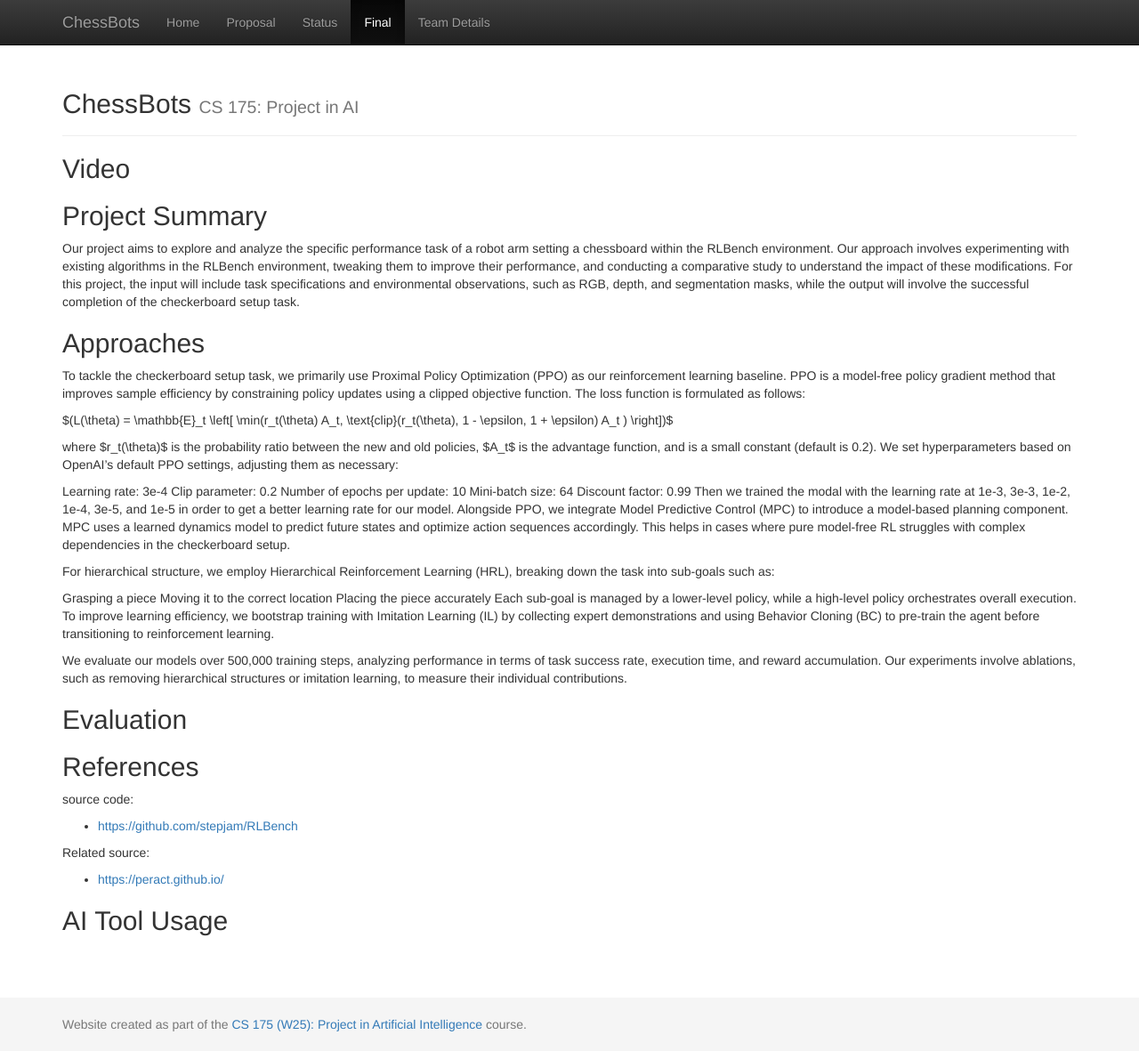
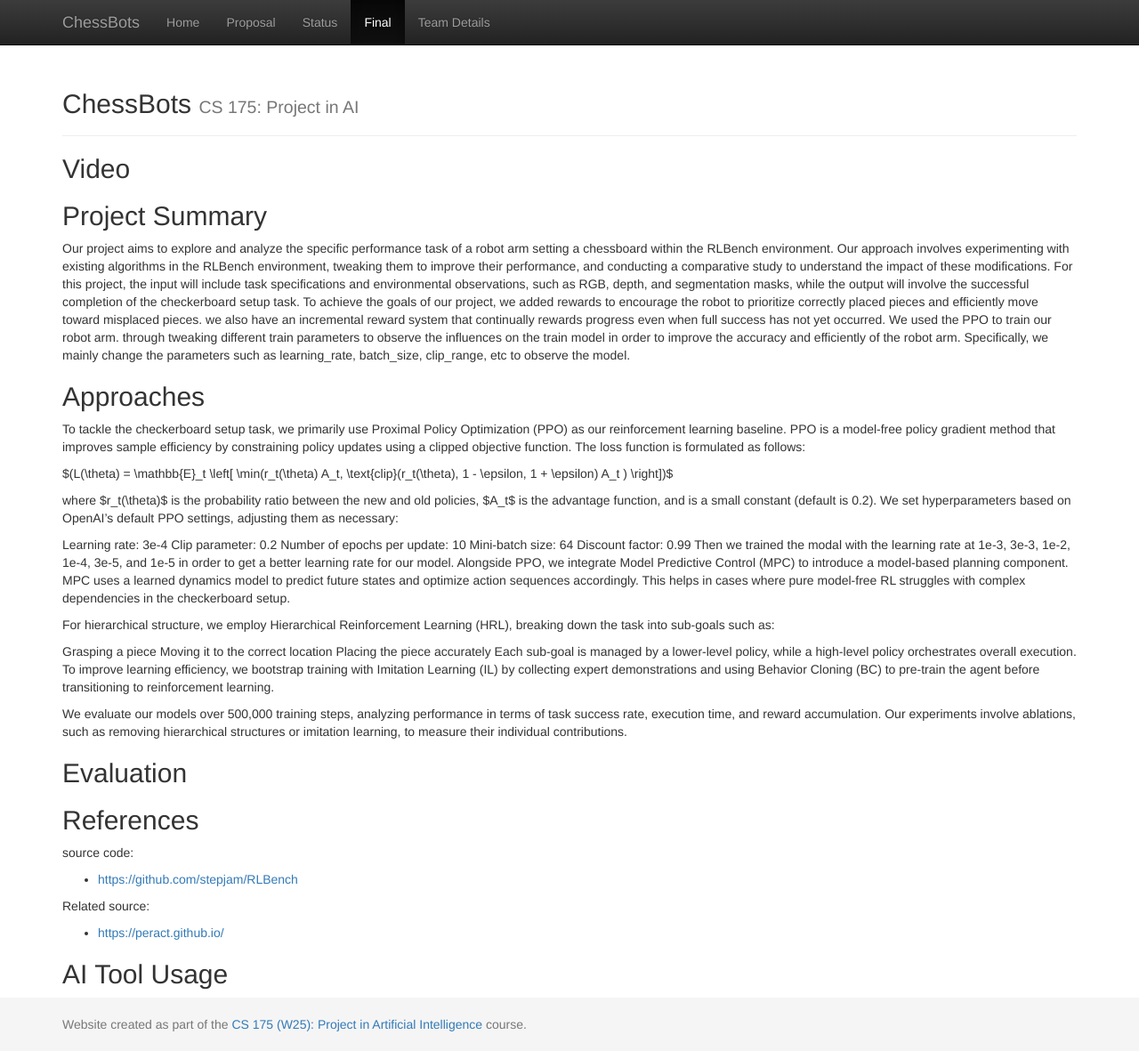
Before and after one commit to Xiaoli-Catherine/ChessBots, a Jekyll site: the page built from docs/final.md, in a window 1280 px wide and 1181 px high. Shown: the whole window at 89% size. Built offline with Jekyll 4.4.1, drawn with Linux system fonts in a browser that asks for light colours.

Commit message:
Update final.md

```diff
--- a/docs/final.md
+++ b/docs/final.md
@@ -6,7 +6,8 @@ title: Final Report
 
 ## Project Summary
 Our project aims to explore and analyze the specific performance task of a robot arm setting a chessboard within the RLBench environment. Our approach involves experimenting with existing algorithms in the RLBench environment, tweaking them to improve their performance, and conducting a comparative study to understand the impact of these modifications. For this project, the input will include task specifications and environmental observations, such as RGB, depth, and segmentation masks, while the output will involve the successful completion of the checkerboard setup task.
-
+To achieve the goals of our project, we added rewards to encourage the robot to prioritize correctly placed pieces and efficiently move toward misplaced pieces. we also have an incremental reward system that continually rewards progress even when full success has not yet occurred.
+We used the PPO to train our robot arm. through tweaking different train parameters to observe the influences on the train model in order to improve the accuracy and efficiently of the robot arm. Specifically, we mainly change the parameters such as learning_rate, batch_size, clip_range, etc to observe the model.
 
 ## Approaches
 
```
